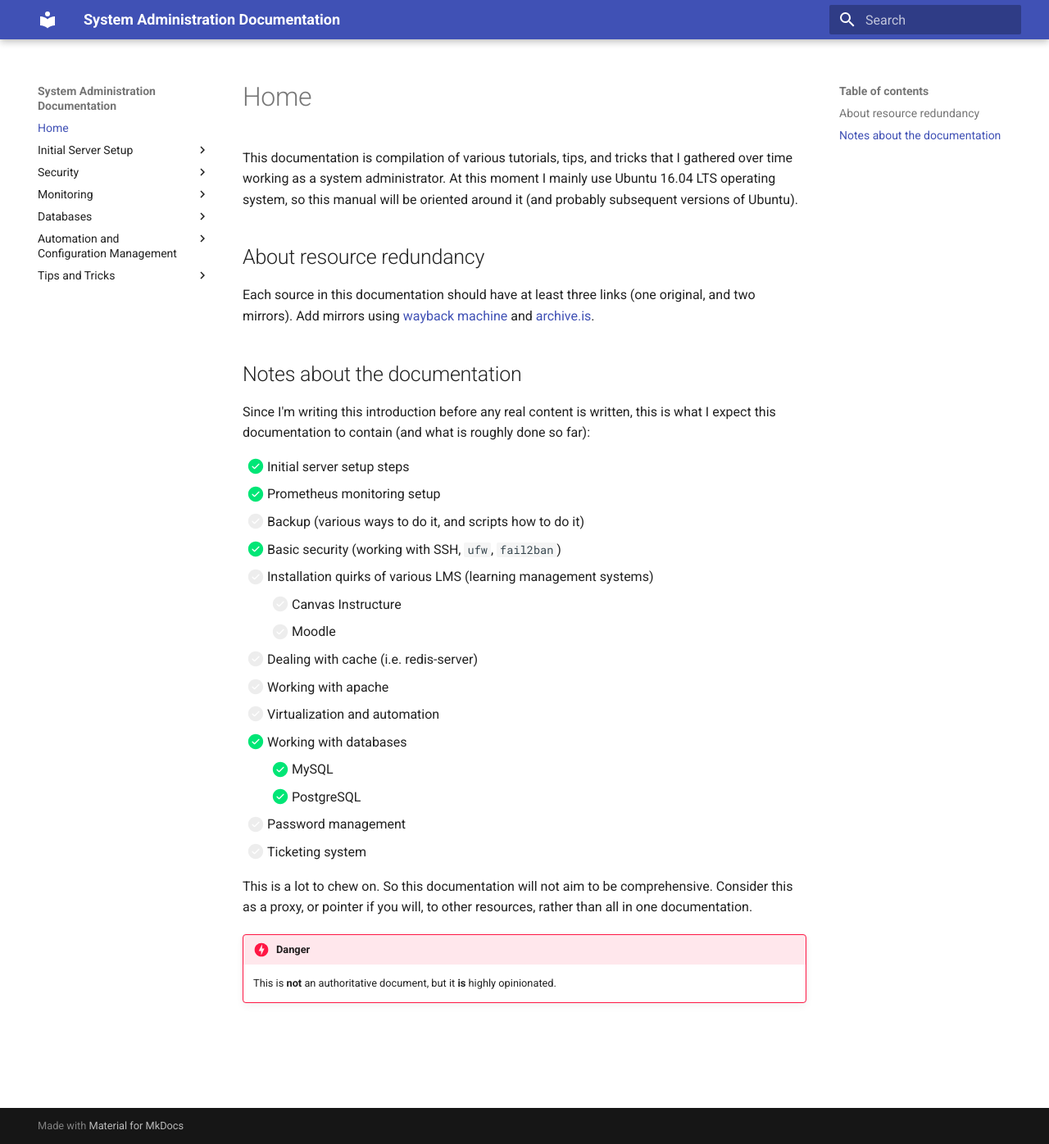
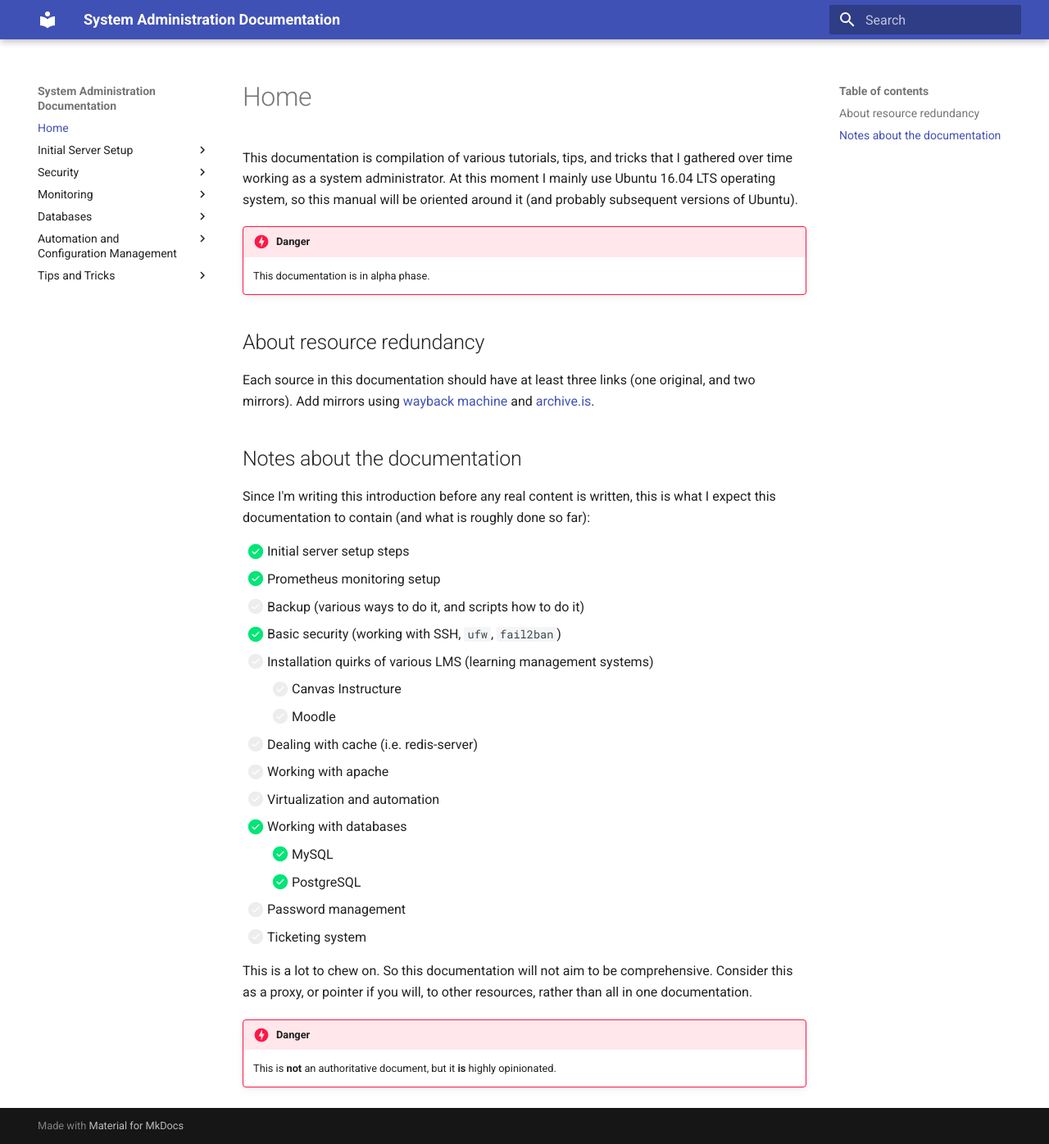
Before and after one commit to petarGitNik/sys-admin-docs, an MkDocs documentation site: the page built from docs/index.md, in a window 1280 px wide and 1396 px high. Shown: the whole window at 82% size. Built offline with MkDocs 1.6.1 and Material for MkDocs 9.7.7, drawn with Linux system fonts in a browser that asks for light colours; old or Windows-style settings are respelled for this version of MkDocs.

Commit message:
Update introduction

```diff
--- a/docs/index.md
+++ b/docs/index.md
@@ -1,6 +1,9 @@
 # Home
 
 This documentation is compilation of various tutorials, tips, and tricks that I gathered over time working as a system administrator. At this moment I mainly use Ubuntu 16.04 LTS operating system, so this manual will be oriented around it (and probably subsequent versions of Ubuntu).
+
+!!! danger
+    This documentation is in alpha phase.
 
 ## About resource redundancy
 
```
